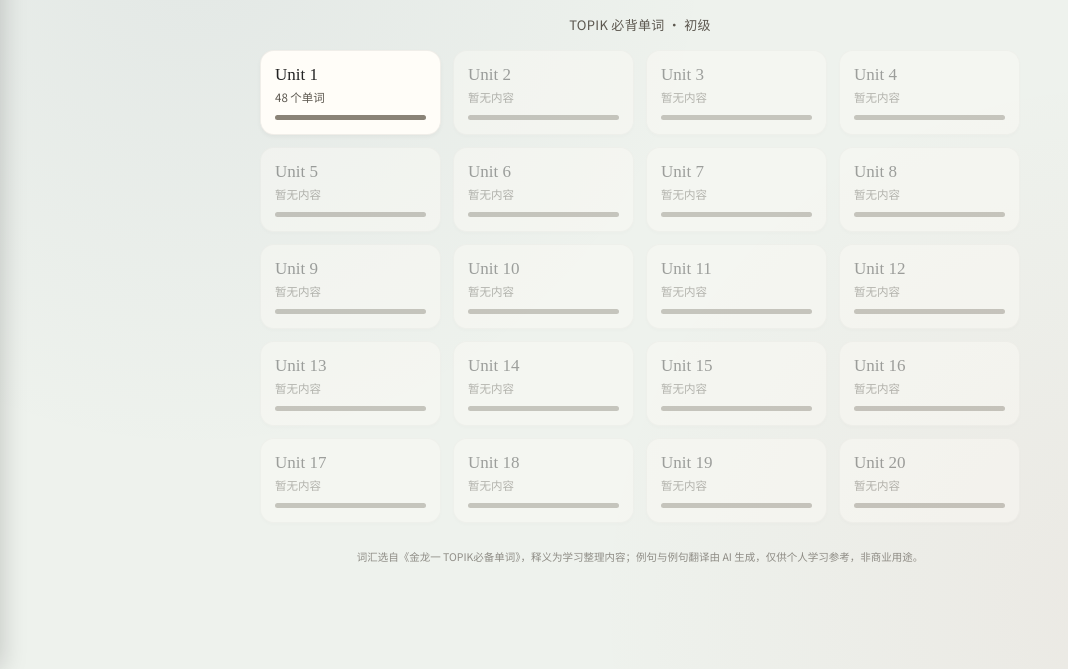
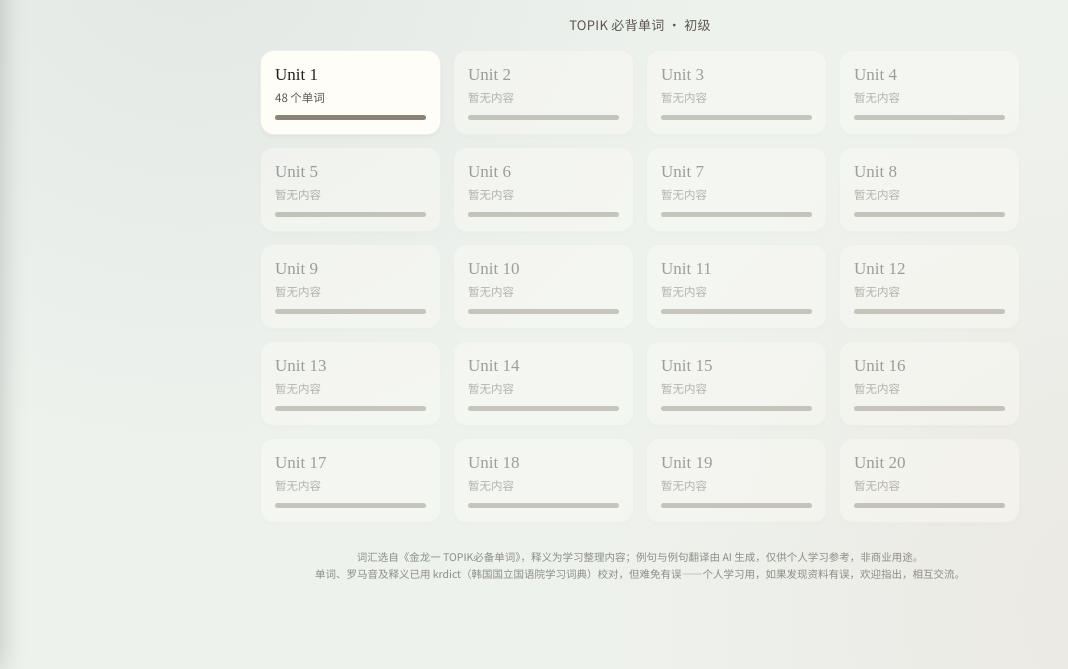
Before and after one commit to ennyu09/korean-flashcards, a plain HTML site: page index.html in a window 1280 px wide. Shown: the part 131-800 px from the top of the page, without its empty margins (0-1068 px from the left). Drawn offline with Linux system fonts and the light colour scheme; a web font is replaced by a local one.

Commit message:
Add proofreading disclaimer and krdict credit to footer
Notes that words/romanization/meanings have been checked against
krdict but may still contain errors, and invites corrections.

```diff
--- a/index.html
+++ b/index.html
@@ -787,7 +787,7 @@
     </div>
   </div>
 
-  <p class="app-footer">词汇选自《金龙一 TOPIK必备单词》，释义为学习整理内容；例句与例句翻译由 AI 生成，仅供个人学习参考，非商业用途。</p>
+  <p class="app-footer">词汇选自《金龙一 TOPIK必备单词》，释义为学习整理内容；例句与例句翻译由 AI 生成，仅供个人学习参考，非商业用途。<br>单词、罗马音及释义已用 krdict（韩国国立国语院学习词典）校对，但难免有误——个人学习用，如果发现资料有误，欢迎指出，相互交流。</p>
 
   <div class="sidebar-backdrop" id="sidebarBackdrop"></div>
   <div class="sidebar" id="sidebar">
```
